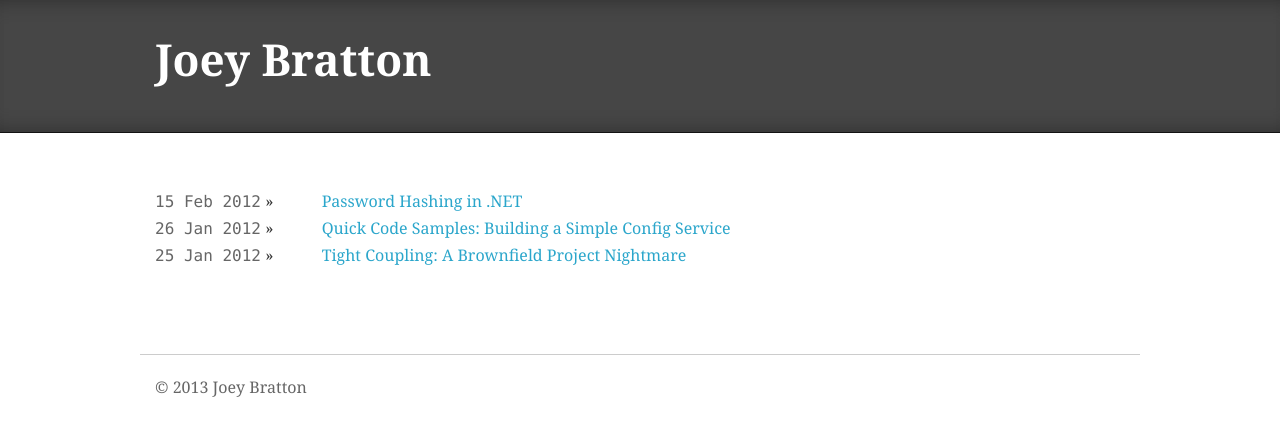
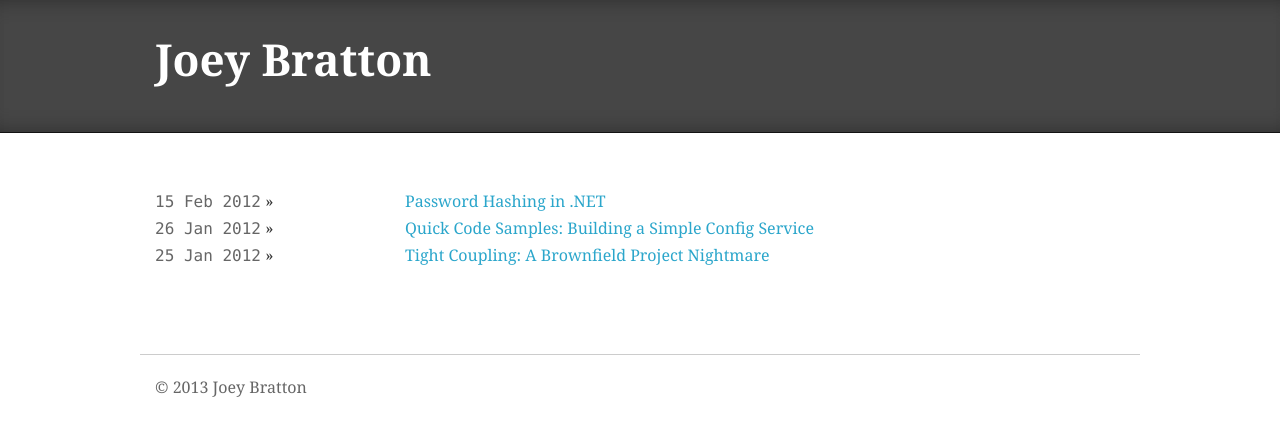
Before and after one commit to joeyb/joeyb.github.io, a Jekyll site: the page built from index.html, in a window 1280 px wide. Shown: the top 436 px of the page. Built offline with Jekyll 4.4.1, drawn with Linux system fonts in a browser that asks for light colours.

Commit message:
Change index column sizes

```diff
--- a/index.html
+++ b/index.html
@@ -5,10 +5,10 @@ title: Joey Bratton
 
 {% for post in site.posts %}
     <div class="row post">
-        <div class="small-2 columns">
+        <div class="small-12 large-3 columns">
             <span class="date">{{ post.date | date_to_string }}</span> &raquo;
         </div>
-        <div class="small-10 columns">
+        <div class="small-12 large-9 columns">
             <a href="{{ post.url }}">{{ post.title }}</a>
         </div>
     </div>
```
